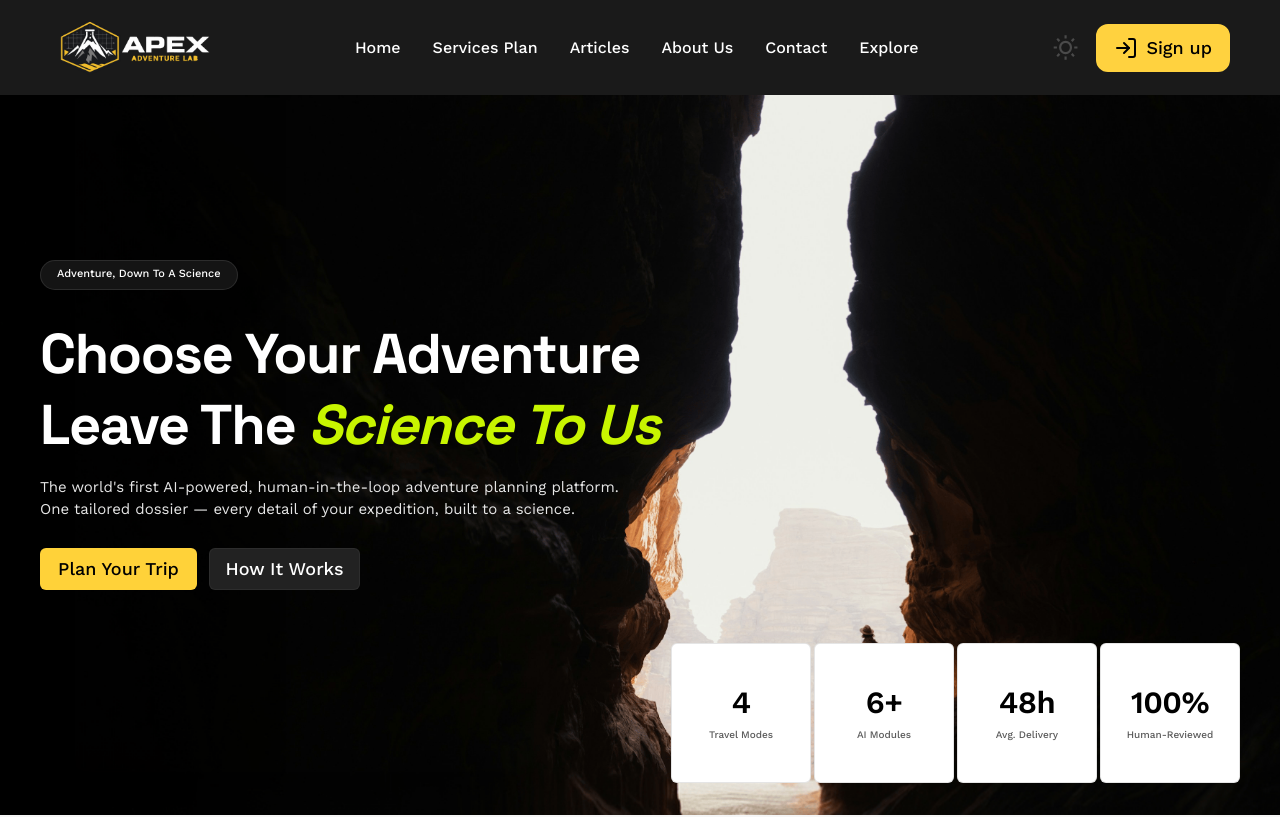
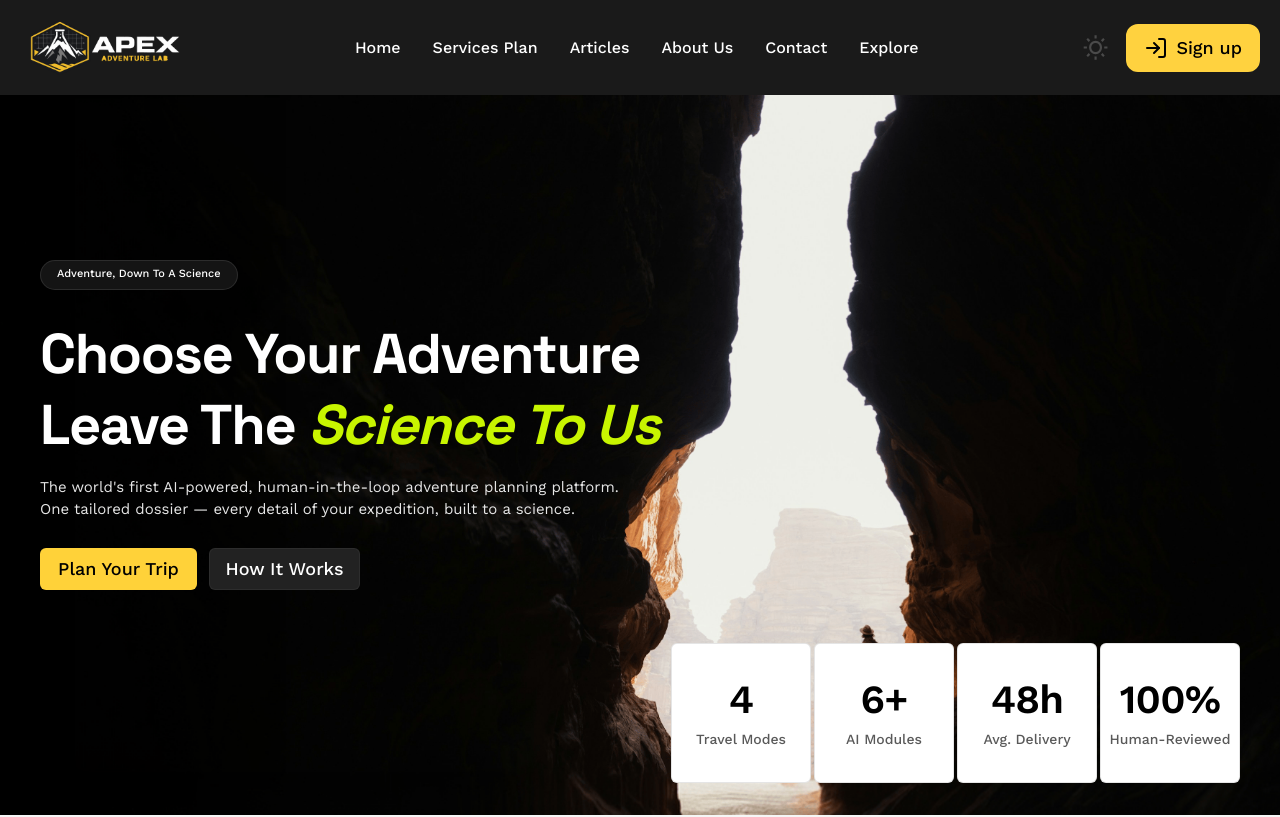
Before and after one commit to Tahsin0909/Scout-AI, a Next.js app: page / in a window 1280 px wide. Shown: the top 817 px of the page. Built offline with nearby package versions, Linux system fonts and the light colour scheme.

Commit message:
Added adventure hero sectins

```diff
--- a/src/app/globals.css
+++ b/src/app/globals.css
@@ -315,7 +315,7 @@
   }
 
   @media (min-width: 1200px) {
-    max-width: 1220px;
+    max-width: 1420px;
   }
 }
 
--- a/src/components/adventureHero/AdventureHero.tsx
+++ b/src/components/adventureHero/AdventureHero.tsx
@@ -18,7 +18,7 @@ export default function AdventureHero() {
             className="relative isolate min-h-[90vh] w-full overflow-hidden bg-neutral-950 sm:bg-cover bg-center"
             style={{ backgroundImage: `url("${backgroundImage}")` }}
         >
-            <div className="mx-auto flex min-h-[90vh] w-full max-w-[1440px] flex-col px-5 py-8 sm:px-8 lg:px-10">
+            <div className="mx-auto flex min-h-[90vh] w-full container flex-col px-5 py-8 sm:px-8 lg:px-10">
                 {/* Main content */}
                 <div className="flex flex-1 items-center pt-10 lg:pt-20">
                     <div className="w-full max-w-[670px]">
@@ -76,11 +76,11 @@ export default function AdventureHero() {
                                 className="flex min-h-[88px] items-center justify-center rounded-[6px] border border-black/10 bg-white px-3 py-4 text-center text-black shadow-sm sm:h-[88px] lg:h-[140px] sm:w-[107px] lg:w-[140px]"
                             >
                                 <div>
-                                    <p className="text-[30px] font-semibold leading-none tracking-[-0.02em] sm:text-[31px]">
+                                    <p className="text-[30px] font-semibold leading-none tracking-[-0.02em] sm:text-[31px] lg:text-[40px]">
                                         {stat.value}
                                     </p>
 
-                                    <p className="mt-3 whitespace-nowrap text-[10px] font-medium leading-none text-black/65">
+                                    <p className="mt-3 whitespace-nowrap text-[10px] lg:text-[14px] font-medium leading-none text-black/65">
                                         {stat.label}
                                     </p>
                                 </div>
```
